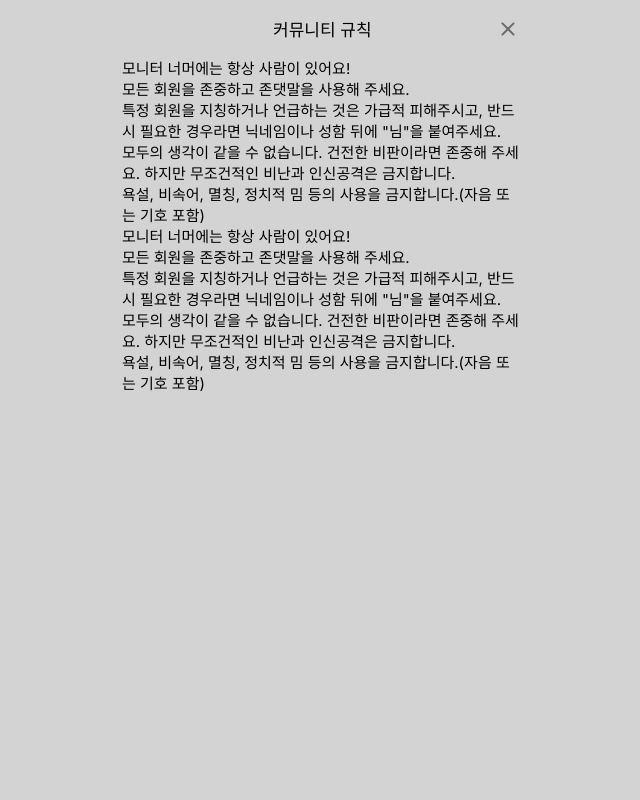
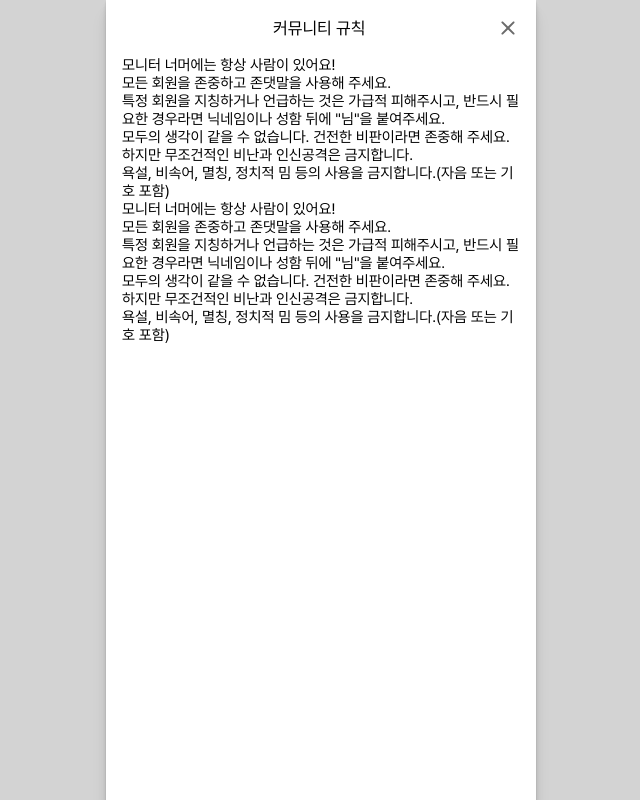
Before and after one commit to waggle2/wagglewaggle, a Next.js app: page /rule in a window 1280 px wide. Shown: the whole page, without its empty margins (319-959 px from the left). Built offline with nearby package versions, Linux system fonts and the light colour scheme.

Commit message:
Feat: Make padding provider component

```diff
--- /dev/null
+++ b/app/_components/layoutSupport/PaddingProvider.tsx
@@ -0,0 +1,6 @@
+import style from './PaddingProvider.module.scss'
+export default function PaddingProvider({
+  children,
+}: Readonly<{ children: React.ReactNode }>) {
+  return <div className={style.container}>{children}</div>
+}
--- /dev/null
+++ b/app/_components/layoutSupport/paddingProvider.module.scss
@@ -0,0 +1,3 @@
+.container {
+  padding-inline: 16px;
+}
--- a/app/layout.tsx
+++ b/app/layout.tsx
@@ -1,8 +1,32 @@
 import type { Metadata } from 'next'
-import { Inter } from 'next/font/google'
 import './_styles/globals.scss'
+import localFont from 'next/font/local'
+import style from './_styles/layout.module.scss'
 
-const inter = Inter({ subsets: ['latin'] })
+const pretendard = localFont({
+  src: [
+    {
+      path: './_styles/fonts/Pretendard-Bold.otf',
+      weight: '700',
+      style: 'normal',
+    },
+    {
+      path: './_styles/fonts/Pretendard-SemiBold.otf',
+      weight: '600',
+      style: 'normal',
+    },
+    {
+      path: './_styles/fonts/Pretendard-Medium.otf',
+      weight: '500',
+      style: 'normal',
+    },
+    {
+      path: './_styles/fonts/Pretendard-Regular.otf',
+      weight: '400',
+      style: 'normal',
+    },
+  ],
+})
 
 export const metadata: Metadata = {
   title: 'Create Next App',
@@ -15,8 +39,10 @@ export default function RootLayout({
   children: React.ReactNode
 }>) {
   return (
-    <html lang="en">
-      <body className={inter.className}>{children}</body>
+    <html lang="ko">
+      <body className={pretendard.className}>
+        <div className={style.container}>{children}</div>
+      </body>
     </html>
   )
 }
--- a/app/msg-box/styles/page.module.scss
+++ b/app/msg-box/styles/page.module.scss
@@ -1,6 +1,6 @@
 .title {
   font-size: 20px;
-  font-weight: bold;
+  font-weight: var(--fw-bold);
   padding-block: 12px;
 }
 .roomsDiv {
```
